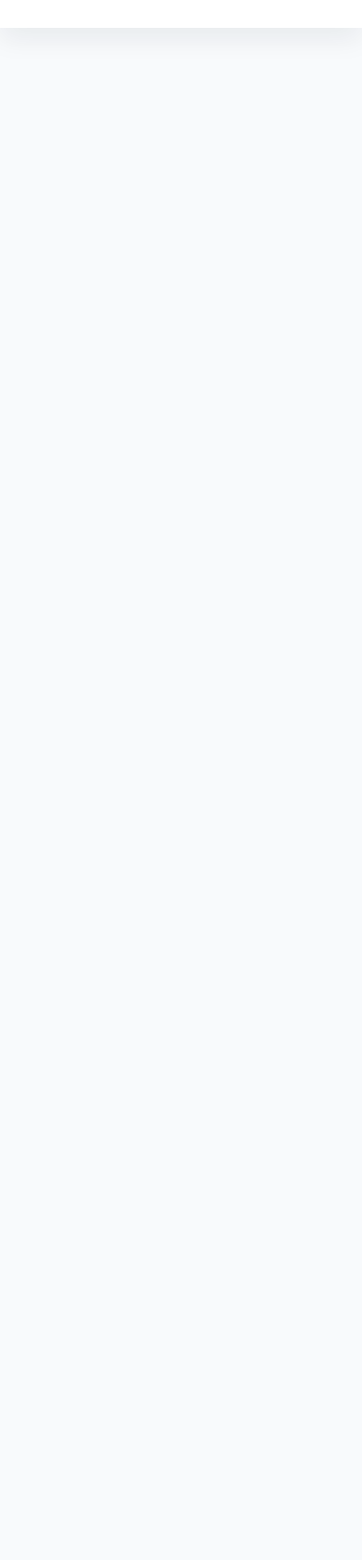
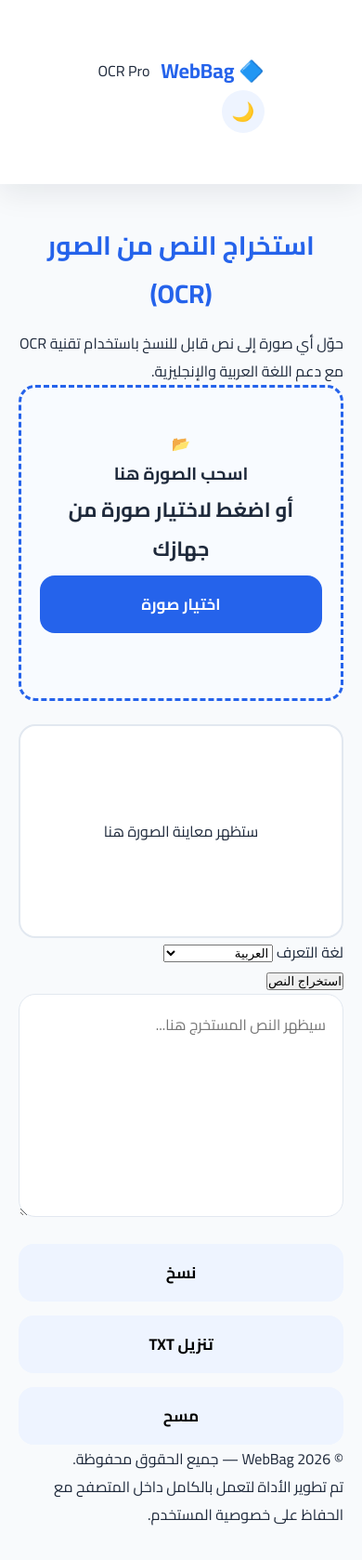
Before and after one commit to Nour-1412/WebBag-OCR-Pro, a plain HTML site: page index.html in a window 390 px wide. Shown: the whole page at 93% size. Before the commit the page ends 844 px from the top, so only its background shows below. Drawn offline with Linux system fonts and the light colour scheme.

Commit message:
Update index.html

```diff
--- a/index.html
+++ b/index.html
@@ -1,40 +1,25 @@
 <!DOCTYPE html>
 
 <html lang="ar" dir="rtl">
-
 <head>
 
 <meta charset="UTF-8">
-
-<meta http-equiv="X-UA-Compatible" content="IE=edge">
-
 <meta name="viewport" content="width=device-width, initial-scale=1.0">
 
-<title>استخراج النص من الصور (OCR) | WebBag</title>
+<title>WebBag OCR Pro | استخراج النص من الصور</title>
 
-<meta name="description" content="استخرج النص من الصور مجانًا باستخدام تقنية OCR مع دعم العربية والإنجليزية. لا حاجة لتثبيت أي برنامج، وكل المعالجة تتم داخل المتصفح.">
+<meta name="description" content="أداة مجانية لاستخراج النصوص من الصور باستخدام تقنية OCR مع دعم العربية والإنجليزية.">
 
-<meta name="keywords" content="OCR, استخراج النص من الصور, Image to Text, OCR Arabic, OCR English, WebBag">
+<meta name="keywords" content="OCR, Image to Text, استخراج النص من الصور, WebBag">
 
 <meta name="author" content="WebBag">
 
 <meta name="robots" content="index,follow">
 
-<meta name="theme-color" content="#2563EB">
-
-<meta property="og:title" content="WebBag OCR Pro">
-
-<meta property="og:description" content="استخرج النص من الصور أونلاين بسرعة ودقة مع دعم العربية والإنجليزية.">
-
-<meta property="og:type" content="website">
-
-<meta property="og:locale" content="ar_AR">
-
 <link rel="preconnect" href="https://fonts.googleapis.com">
-
 <link rel="preconnect" href="https://fonts.gstatic.com" crossorigin>
 
-<link href="https://fonts.googleapis.com/css2?family=Cairo:wght@300;400;600;700;800&display=swap" rel="stylesheet">
+<link href="https://fonts.googleapis.com/css2?family=Cairo:wght@400;600;700;800&display=swap" rel="stylesheet">
 
 <link rel="stylesheet" href="style.css">
 
@@ -46,4 +31,149 @@
 
 <header class="header">
 
-<div class="
+<div class="container">
+
+<div class="logo">
+
+<h2>🔷 WebBag</h2>
+
+<span>OCR Pro</span>
+
+</div>
+
+<button id="themeToggle" class="theme-btn" aria-label="الوضع الليلي">
+
+🌙
+
+</button>
+
+</div>
+
+</header>
+
+<main class="container">
+<section class="tool-card">
+
+<h1>استخراج النص من الصور (OCR)</h1>
+
+<p class="tool-description">
+حوّل أي صورة إلى نص قابل للنسخ باستخدام تقنية OCR مع دعم اللغة العربية والإنجليزية.
+</p>
+
+<div id="dropArea" class="drop-area">
+
+<input
+type="file"
+id="imageInput"
+accept="image/*"
+hidden>
+
+<div class="upload-icon">📂</div>
+
+<h3>اسحب الصورة هنا</h3>
+
+<p>أو اضغط لاختيار صورة من جهازك</p>
+
+<button id="selectImageBtn" class="primary-btn">
+
+اختيار صورة
+
+</button>
+
+</div>
+
+<div id="preview" class="preview">
+
+<p>ستظهر معاينة الصورة هنا</p>
+
+</div>
+
+<div class="options">
+
+<label for="language">
+
+لغة التعرف
+
+</label>
+
+<select id="language">
+
+<option value="ara">العربية</option>
+
+<option value="eng">English</option>
+
+<option value="ara+eng">العربية + English</option>
+
+</select>
+
+</div>
+
+<button id="extractBtn" class="extract-btn">
+
+استخراج النص
+
+</button>
+
+<div id="progressSection" class="progress-section">
+
+<div class="progress-bar">
+
+<div id="progressFill"></div>
+
+</div>
+
+<p id="progressText">0%</p>
+
+</div>
+
+<textarea
+id="result"
+placeholder="سيظهر النص المستخرج هنا..."
+rows="10"></textarea>
+
+<div class="actions">
+
+<button id="copyBtn">
+
+نسخ
+
+</button>
+
+<button id="downloadBtn">
+
+تنزيل TXT
+
+</button>
+
+<button id="clearBtn">
+
+مسح
+
+</button>
+
+</div>
+
+</section>
+<footer class="footer">
+
+<p>
+
+© 2026 WebBag — جميع الحقوق محفوظة.
+
+</p>
+
+<p>
+
+تم تطوير الأداة لتعمل بالكامل داخل المتصفح مع الحفاظ على خصوصية المستخدم.
+
+</p>
+
+</footer>
+
+</main>
+
+<script src="app.js"></script>
+
+</body>
+
+</html>
```
